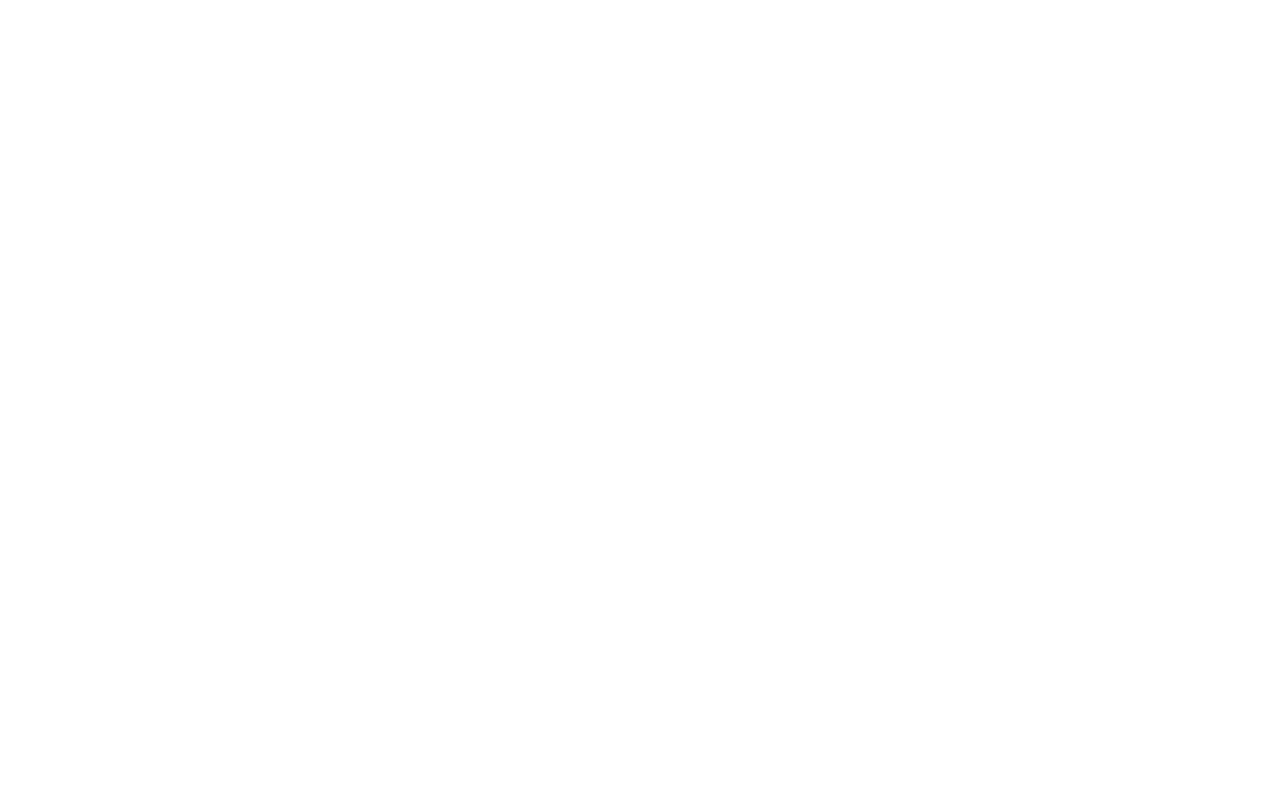
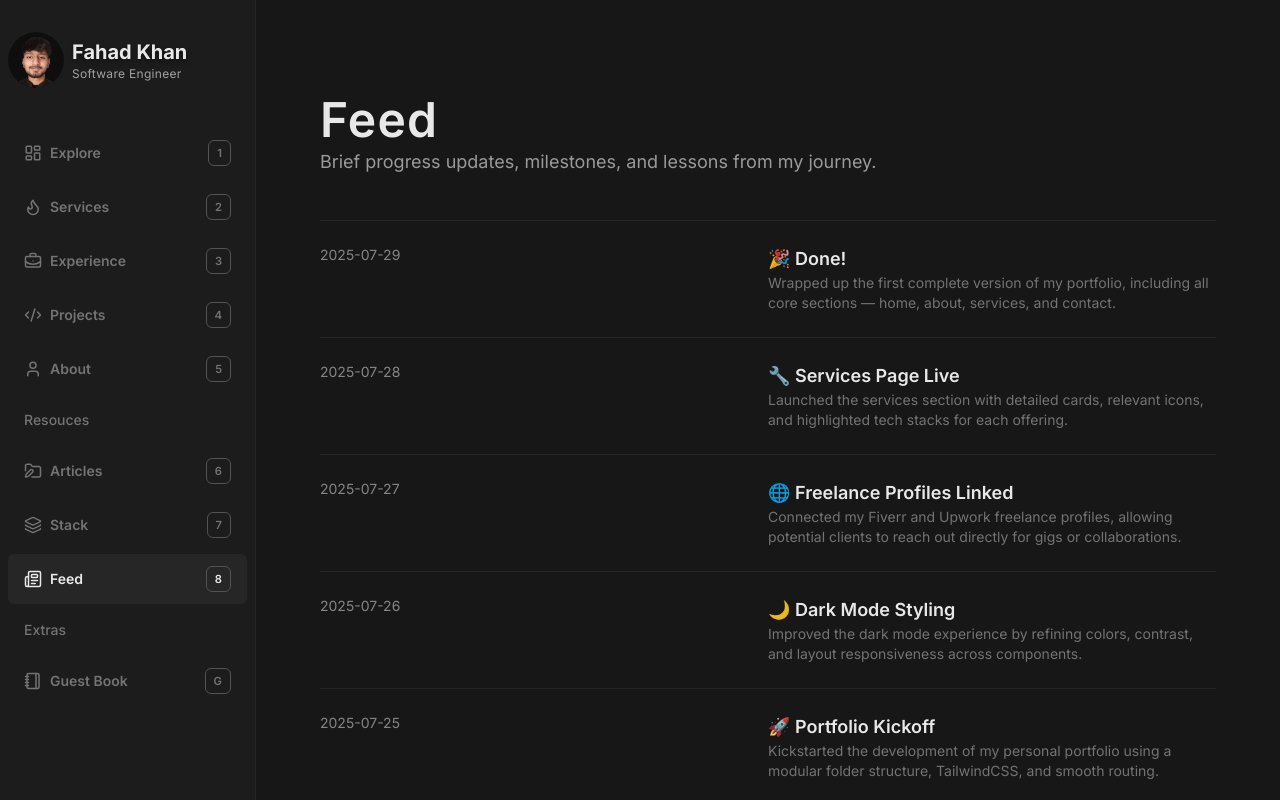
Before and after one commit to oniChan1226/port, a React (Vite) app: page /feed in a window 1280 px wide. Before the commit this address had no page. Built offline with nearby package versions, Linux system fonts and the light colour scheme.

Commit message:
feat: add feed page

```diff
--- /dev/null
+++ b/src/components/FeedView.tsx
@@ -0,0 +1,22 @@
+
+interface FeedViewProps {
+    timestamp: string;
+    title: string;
+    description: string;
+};
+
+const FeedView: React.FC<FeedViewProps> = ({ timestamp, title, description }) => {
+  return (
+    <div className="border-t border-neutral-800 grid space-y-1 lg:space-y-0 lg:grid-cols-2 justify-between items-start py-6">
+        <div className="text-sm text-neutral-400/80">
+            <p>{timestamp}</p>
+        </div>
+        <div>
+            <h2 className="text-lg font-semibold">{title}</h2>
+            <p className="text-sm text-neutral-500">{description}</p>
+        </div>
+    </div>
+  )
+}
+
+export default FeedView
--- a/src/config/KeyNavConfig.ts
+++ b/src/config/KeyNavConfig.ts
@@ -7,4 +7,6 @@
   "5": "/about",
   "6": "/articles",
   "7": "/stack",
+  "8": "/feed",
+  "G": "/guest-book",
 };
--- /dev/null
+++ b/src/data/FeedData.ts
@@ -0,0 +1,37 @@
+export const myFeed = [
+  {
+    timestamp: "2025-07-29",
+    title: "🎉 Done!",
+    description:
+      "Wrapped up the first complete version of my portfolio, including all core sections — home, about, services, and contact.",
+    icon: "CheckCircle",
+  },
+  {
+    timestamp: "2025-07-28",
+    title: "🔧 Services Page Live",
+    description:
+      "Launched the services section with detailed cards, relevant icons, and highlighted tech stacks for each offering.",
+    icon: "Briefcase",
+  },
+  {
+    timestamp: "2025-07-27",
+    title: "🌐 Freelance Profiles Linked",
+    description:
+      "Connected my Fiverr and Upwork freelance profiles, allowing potential clients to reach out directly for gigs or collaborations.",
+    icon: "Wrench",
+  },
+  {
+    timestamp: "2025-07-26",
+    title: "🌙 Dark Mode Styling",
+    description:
+      "Improved the dark mode experience by refining colors, contrast, and layout responsiveness across components.",
+    icon: "MoonStar",
+  },
+  {
+    timestamp: "2025-07-25",
+    title: "🚀 Portfolio Kickoff",
+    description:
+      "Kickstarted the development of my personal portfolio using a modular folder structure, TailwindCSS, and smooth routing.",
+    icon: "Rocket",
+  },
+];
--- a/src/data/NavLinksData.tsx
+++ b/src/data/NavLinksData.tsx
@@ -5,6 +5,8 @@
   FolderPen,
   Layers,
   LayoutDashboard,
+  Newspaper,
+  Notebook,
   User,
 } from "lucide-react";
 
@@ -54,6 +56,35 @@
         icon: <Layers size={18} />,
         number: 7,
       },
+      {
+        label: "Feed",
+        href: "/feed",
+        icon: <Newspaper size={18} />,
+        number: 8,
+      },
+    ],
+  },
+  {
+    group: "Extras",
+    links: [
+      {
+        label: "Guest Book",
+        href: "/guest-book",
+        icon: <Notebook size={18} />,
+        number: "G",
+      },
+      // {
+      //   label: "Stack",
+      //   href: "/stack",
+      //   icon: <Layers size={18} />,
+      //   number: 7,
+      // },
+      // {
+      //   label: "Feed",
+      //   href: "/feed",
+      //   icon: <Newspaper size={18} />,
+      //   number: 8,
+      // },
     ],
   },
 ];
--- /dev/null
+++ b/src/pages/Feed.tsx
@@ -0,0 +1,16 @@
+import PageTitle from '../components/PageTitle'
+import { myFeed } from '../data/FeedData'
+import FeedView from '../components/FeedView'
+
+const Feed = () => {
+  return (
+    <div>
+        <PageTitle title='Feed' brief='Brief progress updates, milestones, and lessons from my journey.' />
+        <div className='mt-12'>
+            {myFeed.map((feed) => <FeedView timestamp={feed.timestamp} description={feed.description} title={feed.title} key={feed.timestamp} />)}
+        </div>
+    </div>
+  )
+}
+
+export default Feed
--- /dev/null
+++ b/src/pages/GuestBook.tsx
@@ -0,0 +1,9 @@
+import React from 'react'
+
+const GuestBook = () => {
+  return (
+    <div>GuestBook</div>
+  )
+}
+
+export default GuestBook
--- a/src/routes/AppRoutes.tsx
+++ b/src/routes/AppRoutes.tsx
@@ -9,6 +9,8 @@
 const Projects = lazy(() => import("../pages/Projects"))
 const Articles = lazy(() => import("../pages/Articles"))
 const Services = lazy(() => import("../pages/Services"))
+const Feed = lazy(() => import("../pages/Feed"))
+const GuestBook = lazy(() => import("../pages/GuestBook"))
 
 const AppRoutes = () => {
   return (
@@ -22,6 +24,8 @@
               <Route path='/about' element={<About />} />
               <Route path='/stack' element={<Stack />} />
               <Route path='/articles' element={<Articles />} />
+              <Route path='/feed' element={<Feed />} />
+              <Route path='/guest-book' element={<GuestBook />} />
           </Route>
       </Routes>
     </Suspense>
```
